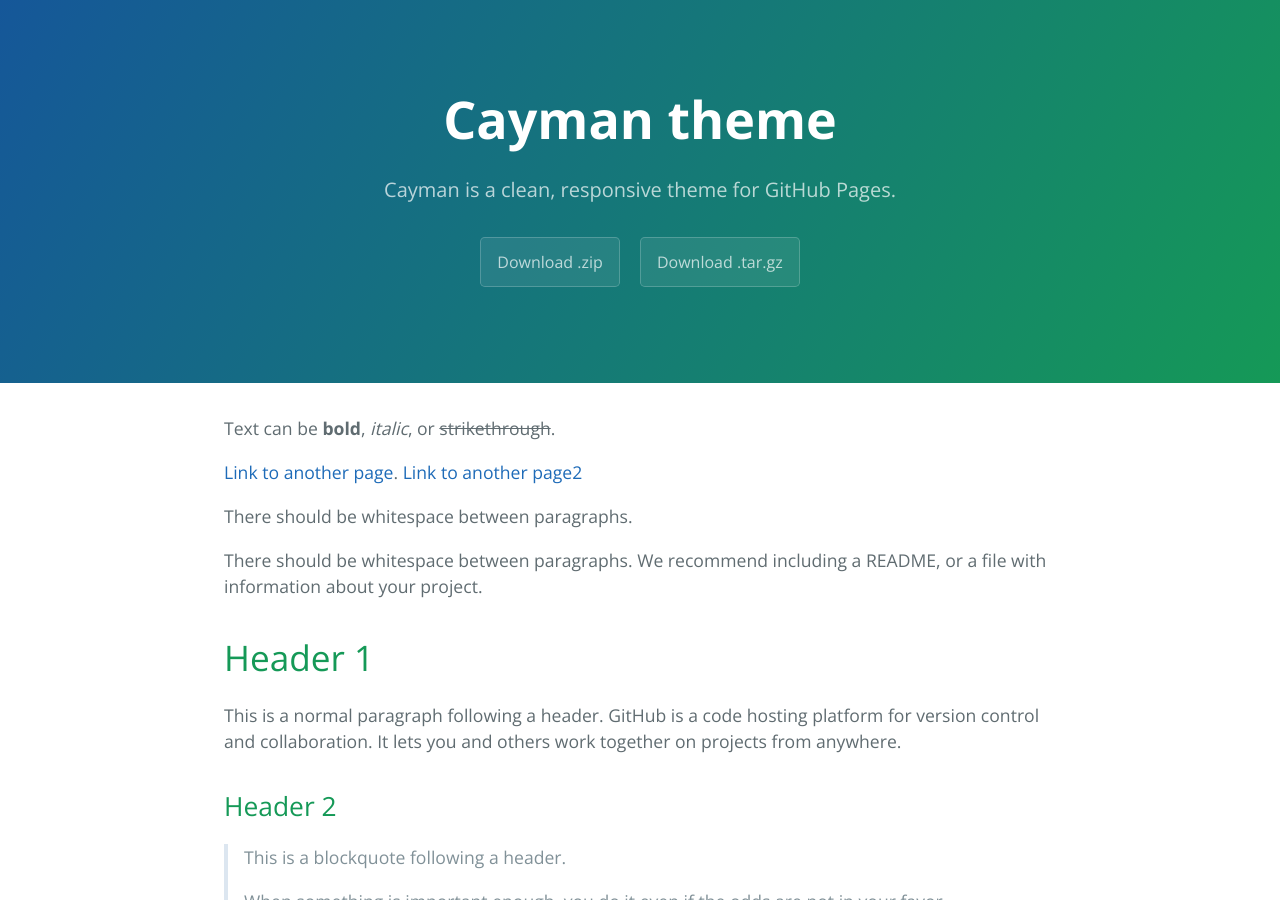
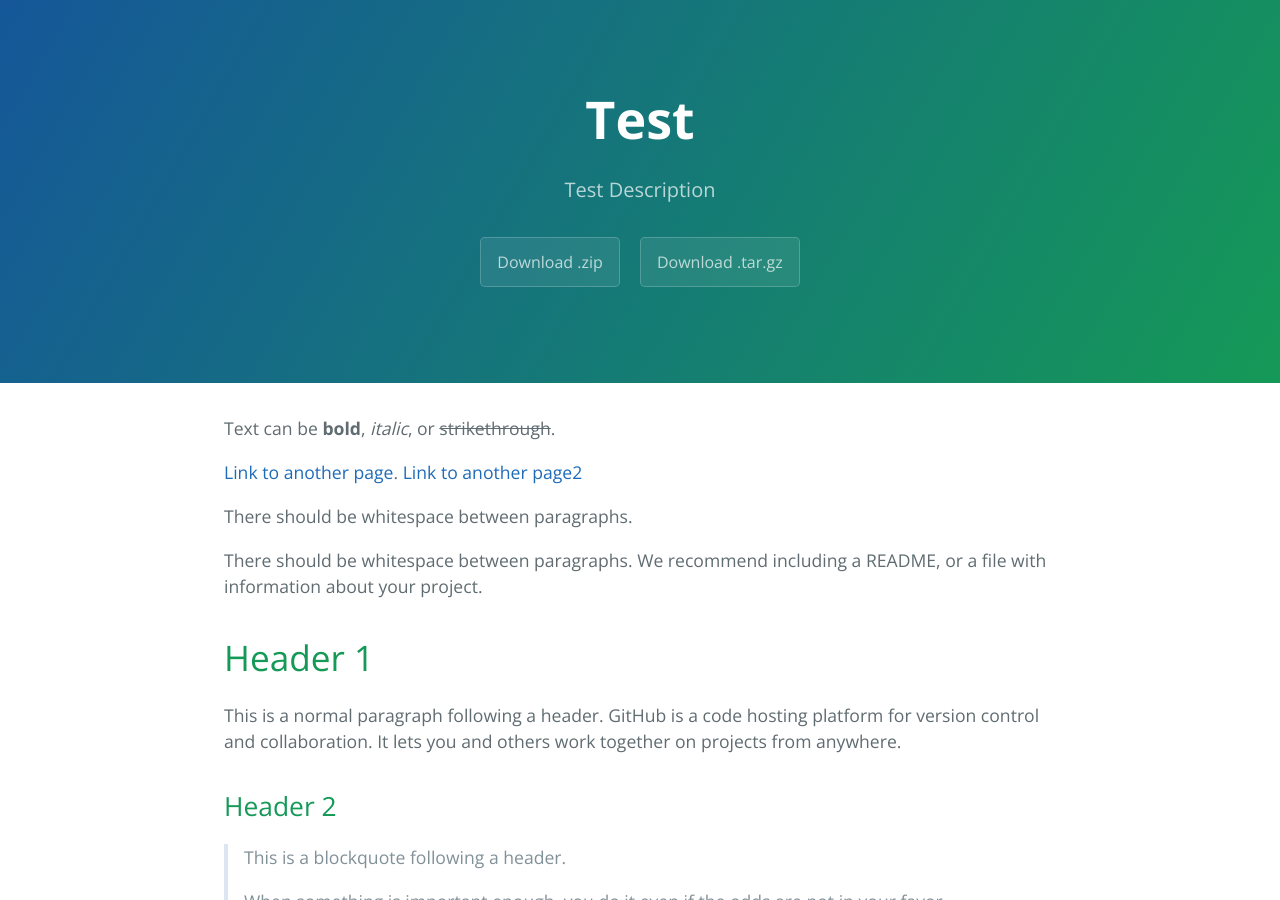
Before and after one commit to ion-sapoval/ion-sapoval.github.io, a Jekyll site: the page built from index.md, in a window 1280 px wide and 900 px high. Built offline with Jekyll 4.4.1, drawn with Linux system fonts in a browser that asks for light colours.

Commit message:
Update _config.yml

```diff
--- a/_config.yml
+++ b/_config.yml
@@ -1,5 +1,5 @@
-title: Cayman theme
-description: Cayman is a clean, responsive theme for GitHub Pages.
+title: Test
+description: Test Description
 show_downloads: true
 google_analytics:
 theme: jekyll-theme-cayman
```
